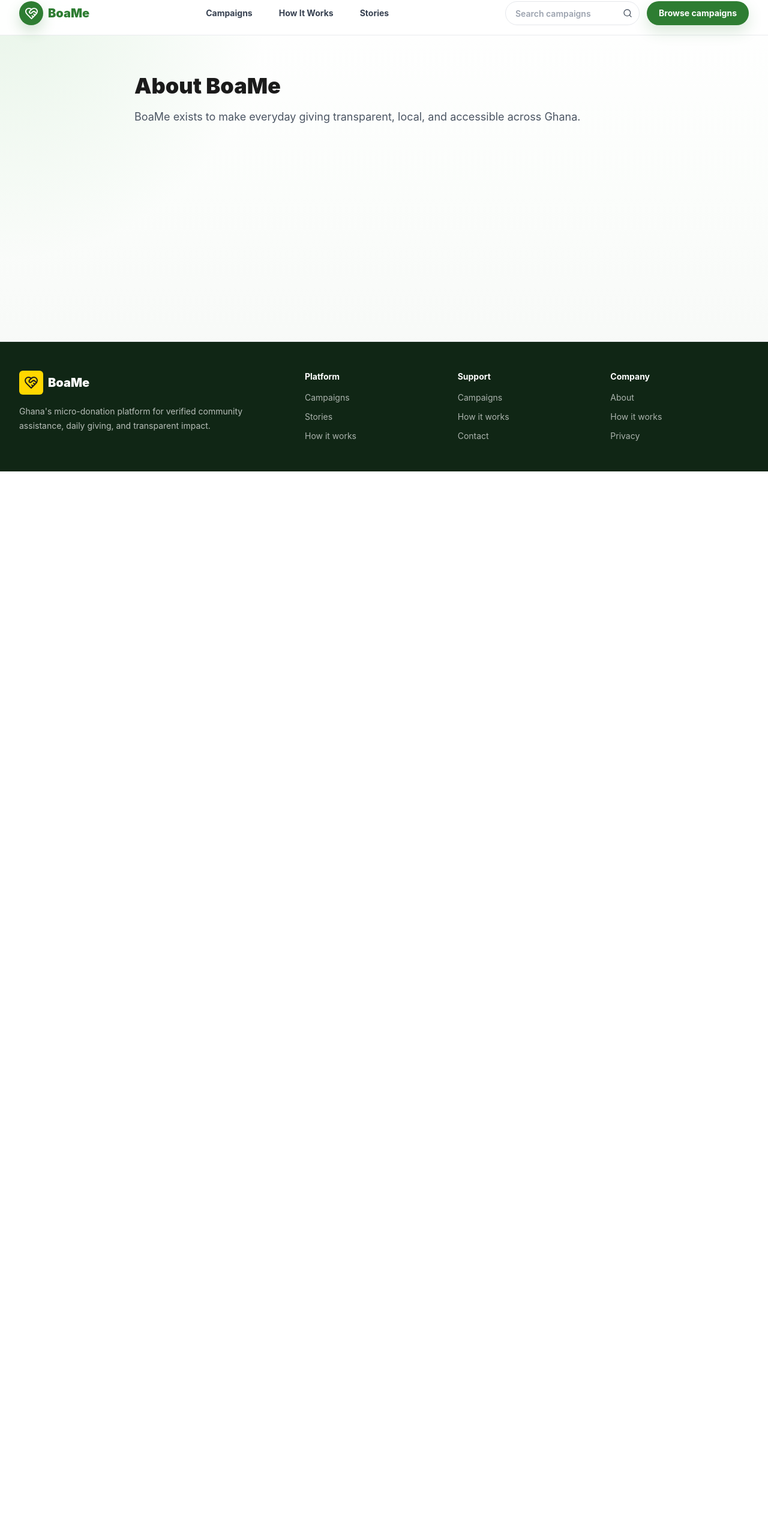
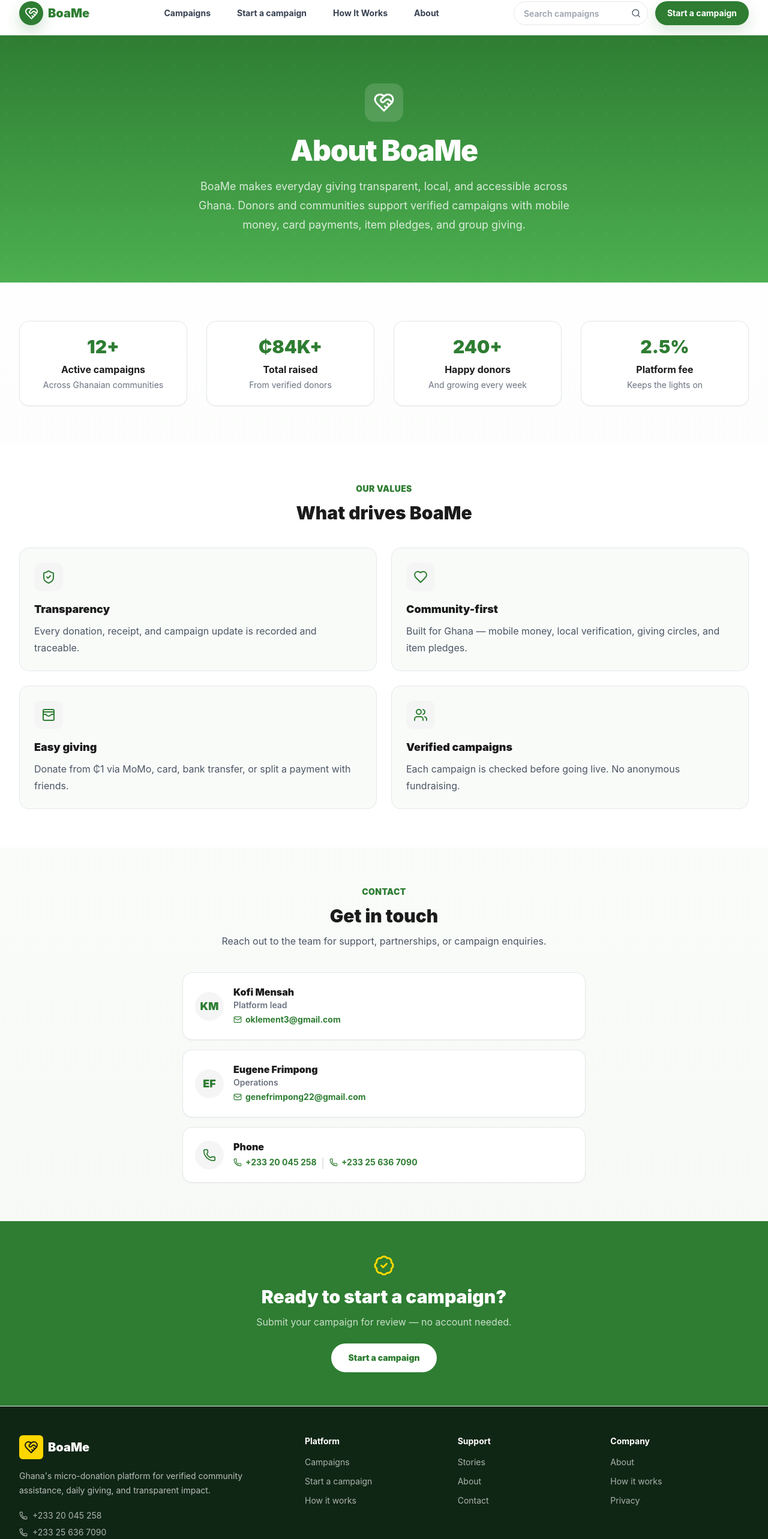
Before and after one commit to lockwud/BoaMe, a Next.js app in the folder apps/web/: page /about in a window 1280 px wide. Shown: the part 14-2580 px from the top of the page at 60% size. Before the commit the page ends 800 px from the top, so only its background shows below. Built offline with nearby package versions, Linux system fonts and the light colour scheme.

Commit message:
redesign about page, public campaign submission, remove payout routes, add contact info

```diff
--- a/apps/web/src/app/about/page.tsx
+++ b/apps/web/src/app/about/page.tsx
@@ -1,12 +1,127 @@
+import { HeartHandshake, Mail, Phone, ShieldCheck, WalletCards, Heart, Users, BadgeCheck, BarChart3 } from "lucide-react";
+import Link from "next/link";
+
+const stats = [
+  ["Active campaigns", "12+", "Across Ghanaian communities"],
+  ["Total raised", "₵84K+", "From verified donors"],
+  ["Happy donors", "240+", "And growing every week"],
+  ["Platform fee", "2.5%", "Keeps the lights on"]
+];
+
+const values = [
+  [ShieldCheck, "Transparency", "Every donation, receipt, and campaign update is recorded and traceable."],
+  [Heart, "Community-first", "Built for Ghana — mobile money, local verification, giving circles, and item pledges."],
+  [WalletCards, "Easy giving", "Donate from ₵1 via MoMo, card, bank transfer, or split a payment with friends."],
+  [Users, "Verified campaigns", "Each campaign is checked before going live. No anonymous fundraising."]
+] as const;
+
+const team = [
+  { name: "Kofi Mensah", role: "Platform lead", email: "oklement3@gmail.com" },
+  { name: "Eugene Frimpong", role: "Operations", email: "genefrimpong22@gmail.com" }
+];
+
 export default function AboutPage() {
-  return <InfoPage title="About BoaMe" text="BoaMe exists to make everyday giving transparent, local, and accessible across Ghana." />;
-}
+  return (
+    <>
+      <section className="relative overflow-hidden bg-gradient-to-b from-boame-deep to-boame-green px-4 py-20 text-white sm:px-6 lg:px-8">
+        <div className="absolute inset-0 opacity-10" style={{ backgroundImage: "radial-gradient(circle at 25% 25%, white 1px, transparent 1px)", backgroundSize: "40px 40px" }} />
+        <div className="relative mx-auto max-w-3xl text-center">
+          <span className="inline-flex h-16 w-16 items-center justify-center rounded-2xl bg-white/15 backdrop-blur">
+            <HeartHandshake size={36} />
+          </span>
+          <h1 className="mt-6 text-5xl font-black tracking-tight">About BoaMe</h1>
+          <p className="mx-auto mt-5 max-w-2xl text-lg leading-8 text-white/80">
+            BoaMe makes everyday giving transparent, local, and accessible across Ghana. Donors and communities support verified campaigns with mobile money, card payments, item pledges, and group giving.
+          </p>
+        </div>
+      </section>
 
-function InfoPage({ title, text }: { title: string; text: string }) {
-  return (
-    <section className="mx-auto max-w-4xl px-4 py-16 sm:px-6 lg:px-8">
-      <h1 className="text-4xl font-black">{title}</h1>
-      <p className="mt-4 text-lg leading-8 text-gray-600">{text}</p>
-    </section>
+      <section className="mx-auto max-w-7xl px-4 py-16 sm:px-6 lg:px-8">
+        <div className="grid gap-8 md:grid-cols-4">
+          {stats.map(([label, value, detail]) => (
+            <div key={label} className="rounded-2xl border border-gray-200 bg-white p-6 text-center shadow-sm">
+              <p className="text-3xl font-black text-boame-deep">{value}</p>
+              <p className="mt-2 font-bold text-boame-ink">{label}</p>
+              <p className="mt-1 text-sm text-gray-500">{detail}</p>
+            </div>
+          ))}
+        </div>
+      </section>
+
+      <section className="bg-white px-4 py-16 sm:px-6 lg:px-8">
+        <div className="mx-auto max-w-7xl">
+          <div className="mx-auto max-w-2xl text-center">
+            <p className="text-sm font-black uppercase tracking-wide text-boame-deep">Our values</p>
+            <h2 className="mt-3 text-3xl font-black text-boame-ink">What drives BoaMe</h2>
+          </div>
+          <div className="mt-10 grid gap-6 sm:grid-cols-2">
+            {values.map(([Icon, title, text]) => (
+              <article key={title} className="rounded-2xl border border-gray-200 bg-[#f9fbf9] p-6">
+                <span className="flex h-12 w-12 items-center justify-center rounded-xl bg-boame-soft text-boame-deep">
+                  <Icon size={24} />
+                </span>
+                <h3 className="mt-4 text-lg font-black text-boame-ink">{title}</h3>
+                <p className="mt-2 leading-7 text-gray-600">{text}</p>
+              </article>
+            ))}
+          </div>
+        </div>
+      </section>
+
+      <section className="mx-auto max-w-7xl px-4 py-16 sm:px-6 lg:px-8">
+        <div className="mx-auto max-w-2xl text-center">
+          <p className="text-sm font-black uppercase tracking-wide text-boame-deep">Contact</p>
+          <h2 className="mt-3 text-3xl font-black text-boame-ink">Get in touch</h2>
+          <p className="mt-3 text-gray-600">Reach out to the team for support, partnerships, or campaign enquiries.</p>
+        </div>
+        <div className="mt-10 mx-auto max-w-2xl space-y-4">
+          {team.map((person) => (
+            <div key={person.email} className="flex items-center gap-4 rounded-2xl border border-gray-200 bg-white p-5 shadow-sm">
+              <span className="flex h-12 w-12 items-center justify-center rounded-full bg-boame-soft text-lg font-black text-boame-deep">
+                {person.name.split(" ").map((n) => n[0]).join("")}
+              </span>
+              <div>
+                <p className="font-black text-boame-ink">{person.name}</p>
+                <p className="text-sm font-semibold text-gray-500">{person.role}</p>
+                <a href={`mailto:${person.email}`} className="mt-1 inline-flex items-center gap-1.5 text-sm font-bold text-boame-deep hover:underline">
+                  <Mail size={14} />
+                  {person.email}
+                </a>
+              </div>
+            </div>
+          ))}
+          <div className="rounded-2xl border border-gray-200 bg-white p-5 shadow-sm">
+            <div className="flex items-center gap-4">
+              <span className="flex h-12 w-12 items-center justify-center rounded-full bg-boame-soft text-boame-deep">
+                <Phone size={22} />
+              </span>
+              <div>
+                <p className="font-black text-boame-ink">Phone</p>
+                <a href="tel:+23320045258" className="mt-1 inline-flex items-center gap-1.5 text-sm font-bold text-boame-deep hover:underline">
+                  <Phone size={14} />
+                  +233 20 045 258
+                </a>
+                <span className="mx-2 text-gray-300">|</span>
+                <a href="tel:+233256367090" className="mt-1 inline-flex items-center gap-1.5 text-sm font-bold text-boame-deep hover:underline">
+                  <Phone size={14} />
+                  +233 25 636 7090
+                </a>
+              </div>
+            </div>
+          </div>
+        </div>
+      </section>
+
+      <section className="bg-boame-deep px-4 py-14 text-white sm:px-6 lg:px-8">
+        <div className="mx-auto max-w-2xl text-center">
+          <BadgeCheck size={36} className="mx-auto text-boame-gold" />
+          <h2 className="mt-4 text-3xl font-black">Ready to start a campaign?</h2>
+          <p className="mt-3 text-white/75">Submit your campaign for review — no account needed.</p>
+          <Link href="/start" className="focus-ring mt-6 inline-flex h-12 items-center gap-2 rounded-full bg-white px-7 text-sm font-black text-boame-deep transition hover:bg-boame-gold">
+            Start a campaign
+          </Link>
+        </div>
+      </section>
+    </>
   );
 }
--- /dev/null
+++ b/apps/web/src/app/start/page.tsx
@@ -0,0 +1,34 @@
+import { BadgeCheck, ShieldCheck } from "lucide-react";
+import { CreateCampaignForm } from "@/components/create-campaign-form";
+import Link from "next/link";
+
+export default function StartCampaignPage() {
+  return (
+    <section className="mx-auto max-w-7xl px-4 py-14 sm:px-6 lg:px-8">
+      <div className="mx-auto max-w-2xl text-center">
+        <span className="inline-flex h-14 w-14 items-center justify-center rounded-2xl bg-boame-soft text-boame-deep">
+          <BadgeCheck size={30} />
+        </span>
+        <h1 className="mt-5 text-4xl font-black text-boame-ink">Start a campaign</h1>
+        <p className="mt-3 text-lg leading-8 text-gray-600">
+          Submit your campaign for review. An admin will verify and publish it once approved — no account needed.
+        </p>
+      </div>
+
+      <div className="mx-auto mt-10 max-w-xl">
+        <div className="rounded-2xl border border-gray-200 bg-white p-6 shadow-sm">
+          <CreateCampaignForm />
+        </div>
+
+        <div className="mt-6 flex items-center justify-center gap-2 text-sm text-gray-500">
+          <ShieldCheck size={16} className="text-boame-deep" />
+          <p>Your campaign will be reviewed before going live.</p>
+        </div>
+
+        <p className="mt-8 text-center text-sm text-gray-500">
+          Questions? <Link href="/about" className="font-bold text-boame-deep hover:underline">Contact us</Link>
+        </p>
+      </div>
+    </section>
+  );
+}
--- a/apps/web/src/components/footer.tsx
+++ b/apps/web/src/components/footer.tsx
@@ -1,4 +1,4 @@
-import { HeartHandshake } from "lucide-react";
+import { HeartHandshake, Mail, Phone } from "lucide-react";
 import Link from "next/link";
 
 export function Footer() {
@@ -15,10 +15,18 @@
           <p className="mt-4 max-w-sm text-sm leading-6 text-white/70">
             Ghana's micro-donation platform for verified community assistance, daily giving, and transparent impact.
           </p>
+          <div className="mt-5 space-y-2 text-sm text-white/65">
+            <a href="tel:+23320045258" className="flex items-center gap-2 hover:text-boame-gold">
+              <Phone size={14} /> +233 20 045 258
+            </a>
+            <a href="tel:+233256367090" className="flex items-center gap-2 hover:text-boame-gold">
+              <Phone size={14} /> +233 25 636 7090
+            </a>
+          </div>
         </div>
         <div className="grid gap-6 sm:grid-cols-3">
-          <FooterGroup title="Platform" links={[["Campaigns", "/campaigns"], ["Stories", "/stories"], ["How it works", "/how-it-works"]]} />
-          <FooterGroup title="Support" links={[["Campaigns", "/campaigns"], ["How it works", "/how-it-works"], ["Contact", "/contact"]]} />
+          <FooterGroup title="Platform" links={[["Campaigns", "/campaigns"], ["Start a campaign", "/start"], ["How it works", "/how-it-works"]]} />
+          <FooterGroup title="Support" links={[["Stories", "/stories"], ["About", "/about"], ["Contact", "/about"]]} />
           <FooterGroup title="Company" links={[["About", "/about"], ["How it works", "/how-it-works"], ["Privacy", "/privacy"]]} />
         </div>
       </div>
--- a/apps/web/src/components/navbar.tsx
+++ b/apps/web/src/components/navbar.tsx
@@ -3,8 +3,9 @@
 
 const links = [
   ["Campaigns", "/campaigns"],
+  ["Start a campaign", "/start"],
   ["How It Works", "/how-it-works"],
-  ["Stories", "/stories"]
+  ["About", "/about"]
 ];
 
 export function Navbar() {
@@ -36,8 +37,8 @@
               <Search size={16} />
             </button>
           </form>
-            <Link href="/campaigns" className="focus-ring inline-flex h-10 items-center justify-center rounded-full bg-boame-deep px-5 text-sm font-bold text-white shadow-[0_10px_24px_rgba(46,125,50,0.18)] transition hover:bg-boame-green">
-              Browse campaigns
+            <Link href="/start" className="focus-ring inline-flex h-10 items-center justify-center rounded-full bg-boame-deep px-5 text-sm font-bold text-white shadow-[0_10px_24px_rgba(46,125,50,0.18)] transition hover:bg-boame-green">
+              Start a campaign
             </Link>
         </div>
         <button className="focus-ring inline-flex h-10 w-10 items-center justify-center rounded-full border border-gray-200 lg:hidden" aria-label="Open menu">
```
Also changed, not shown: apps/web/src/components/create-campaign-form.tsx (+34 -18 lines), 1 other file (tests, documents, lock files or other folders).
